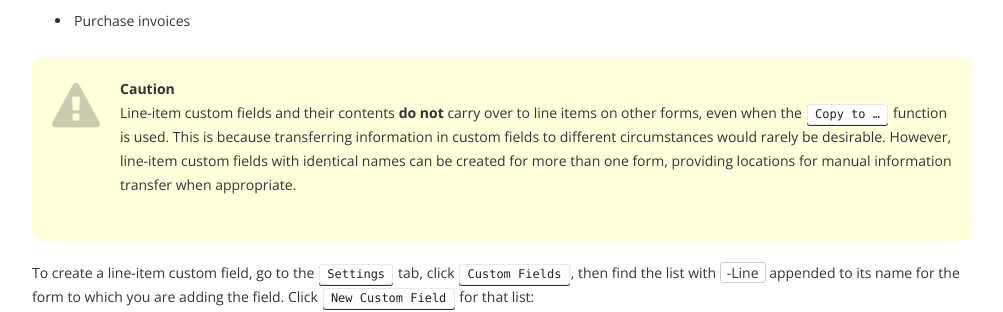
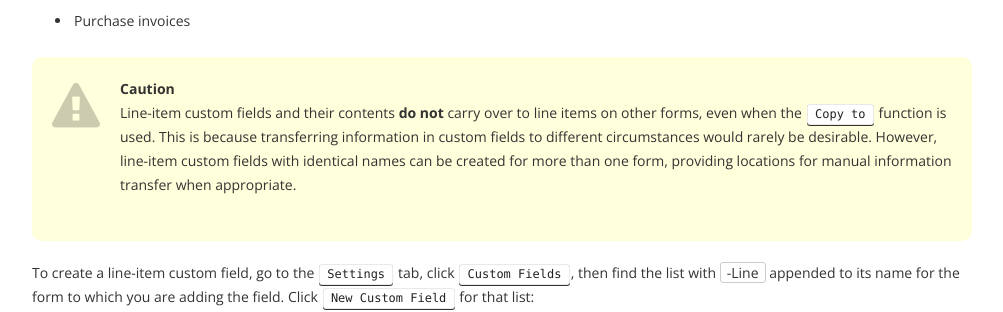
Before and after one commit to 3etechinns/www.manager.io, a Jekyll site: the page built from _guides/10411.html, in a window 1280 px wide and 1400 px high, scrolled down 320 px. Shown: the part 153-465 px from the top of the window, without its empty margins (138-1141 px from the left). Built offline with Jekyll 4.4.1, drawn with Linux system fonts in a browser that asks for light colours; nearby versions of some CDN libraries; comment, search, counter and statistics services are not loaded; some of the changed text lies outside the part shown.

Commit message:
Guide update

```diff
--- a/_guides/10411.html
+++ b/_guides/10411.html
@@ -16,10 +16,10 @@ tags: custom-fields credit-notes sales-orders sales-quotes purchase-orders deliv
 </ul>
 <table style="background-color: #ffffdb; border-radius: 10px; margin-bottom: 20px"><tr><td style="font-size: 48px; opacity: 0.25; padding: 20px; padding-top: 15px; padding-right: 0px; vertical-align: top"><i class="fa fa-warning"></i></td><td style="padding: 20px">
 <p><strong>Caution</strong><br>
-Line-item custom fields and their contents <strong>do not</strong> carry over to line items on other forms, even when the <kbd>Copy to …</kbd> function is used. This is because transferring information in custom fields to different circumstances would rarely be desirable. However, line-item custom fields with identical names can be created for more than one form, providing locations for manual information transfer when appropriate.</p>
+Line-item custom fields and their contents <strong>do not</strong> carry over to line items on other forms, even when the <kbd>Copy to</kbd> function is used. This is because transferring information in custom fields to different circumstances would rarely be desirable. However, line-item custom fields with identical names can be created for more than one form, providing locations for manual information transfer when appropriate.</p>
 </td></tr></table>
 <p>To create a line-item custom field, go to the <kbd>Settings</kbd> tab, click <kbd>Custom Fields</kbd>, then find the list with  <code>-Line</code> appended to its name for the form to which you are adding the field. Click <kbd>New Custom Field</kbd> for that list:</p>
-<p><img src="https://cdn-business2.discourse.org/uploads/manager1/original/2X/c/cd3d1f8937dd31c4dfb0ddda28e8af7395272015.png" width="102" height="52"> <strong><i class="fa fa-hand-o-right" style="margin-right: 10px; color: #999; font-size: 18px; padding-top: 5px"></i></strong> <img src="https://cdn-business2.discourse.org/uploads/manager1/original/2X/4/405cc25234683f116ac4576a8df106479aabca08.png" width="143" height="47"> <strong><i class="fa fa-hand-o-right" style="margin-right: 10px; color: #999; font-size: 18px; padding-top: 5px"></i></strong> <img src="https://cdn-business2.discourse.org/uploads/manager1/original/2X/7/70a4bb04a72a7401802792bb3abd132192d616af.png" width="140" height="47"></p>
+<p><img src="https://forum.manager.io/uploads/manager1/original/2X/c/cd3d1f8937dd31c4dfb0ddda28e8af7395272015.png" width="102" height="52"> <strong><i class="fa fa-hand-o-right" style="margin-right: 10px; color: #999; font-size: 18px; padding-top: 5px"></i></strong> <img src="https://forum.manager.io/uploads/manager1/original/2X/4/405cc25234683f116ac4576a8df106479aabca08.png" width="143" height="47"> <strong><i class="fa fa-hand-o-right" style="margin-right: 10px; color: #999; font-size: 18px; padding-top: 5px"></i></strong> <img src="https://forum.manager.io/uploads/manager1/original/2X/7/70a4bb04a72a7401802792bb3abd132192d616af.png" width="140" height="47"></p>
 <ul>
 <li>Give the custom field a <strong><code>Label</code></strong>, which will appear as a column heading.</li>
 <li>Enter an optional, numerical <strong><code>Position</code></strong>. All custom fields appear after <code>Description</code> and before <code>Qty</code>.</li>
@@ -29,14 +29,14 @@ Line-item custom fields and their contents <strong>do not</strong> carry over to
 <table style="background-color: #F6FFF2; border-radius: 10px; margin-bottom: 20px"><tr><td style="font-size: 48px; opacity: 0.25; padding: 20px; padding-top: 0px; padding-right: 0px; vertical-align: top"><i class="fa fa-hand-o-right"></i></td><td style="padding: 20px">
 <p><strong>Example</strong><br>
 Northwind Traders sells caviar and needs to include lot numbers on sales invoices for warranty purposes, but doesn’t want to include them in descriptions of inventory items. So Northwind creates a line-item custom field under <kbd>Custom Fields</kbd>: <br><br>
-<a href="https://imgur.com/xF5CsrI.png">https://imgur.com/xF5CsrI.png</a><br>
+<img src="https://forum.manager.io/uploads/manager1/original/2X/9/93745c566cbc4ef8ac05f0b6573507d4a4979ffb.png" alt="21 PM" width="294" height="46"><br>
 <br>Northwind labels this custom field <em>Lot #</em> and checks the box to show it on documents: <br><br>
-<img src="https://cdn-business2.discourse.org/uploads/manager1/original/2X/c/c3d53e3f9dd1b9da932f95de74a910606fa511d8.png" width="428" height="194"><br>
+<img src="https://forum.manager.io/uploads/manager1/original/2X/c/c3d53e3f9dd1b9da932f95de74a910606fa511d8.png" width="428" height="194"><br>
 <br> <code>Lot #</code> is now an editable column when Northwind enters sales invoices: <br><br>
-<a href="https://imgur.com/ZQxe4lw.png">https://imgur.com/ZQxe4lw.png</a><br>
+<img src="https://forum.manager.io/uploads/manager1/original/2X/8/83d0b79639ce2ba8ce07dd9c73e854098d7e8fa7.png" alt="23 PM" width="690" height="55"><br>
 <br>It will show on the invoice as a custom column, too: <br><br>
-<img src="https://cdn-business2.discourse.org/uploads/manager1/original/2X/1/1b2fdd237c1b3240d3f3da8deeac43873dcbdb67.png"></p>
+<img src="https://forum.manager.io/uploads/manager1/original/2X/1/1b2fdd237c1b3240d3f3da8deeac43873dcbdb67.png" width="690" height="114"></p>
 </td></tr></table>
 <p>This feature is automatically supported across all custom themes you can copy from <a href="https://www.manager.io/themes:">https://www.manager.io/themes:</a></p>
-<p><img src="https://cdn-business2.discourse.org/uploads/manager1/original/2X/0/0a6430289d29fa2830cc273bb0c4475bf3daae0f.png"></p>
+<p><img src="https://forum.manager.io/uploads/manager1/original/2X/0/0a6430289d29fa2830cc273bb0c4475bf3daae0f.png" width="690" height="391"></p>
 {% endraw %}
```
